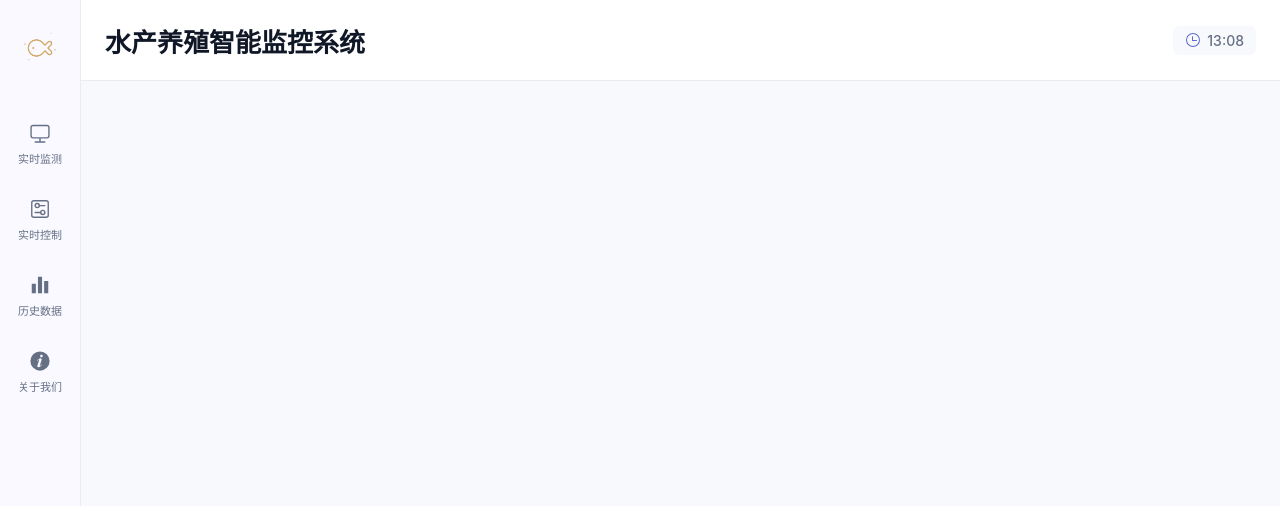
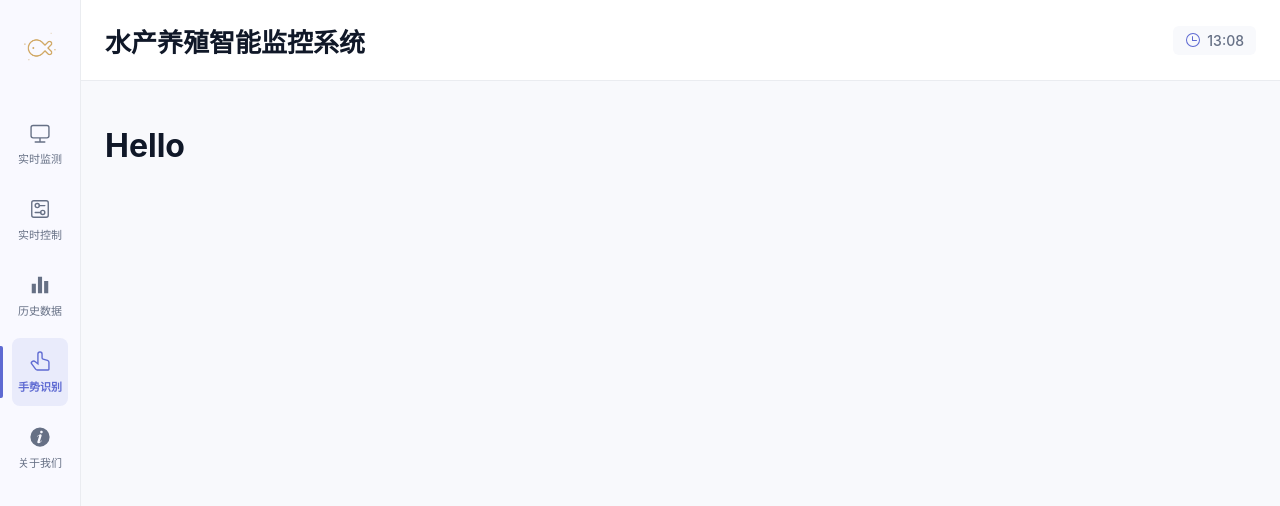
Before and after one commit to Rain-kl/fishpond-Iot, a Vue app in the folder fishpond-frontend/: page /gesture in a window 1280 px wide. Shown: the top 506 px of the page. Built offline with nearby package versions, Linux system fonts and the light colour scheme.

Commit message:
新界面

```diff
--- a/fishpond-frontend/src/components/SideMenu.vue
+++ b/fishpond-frontend/src/components/SideMenu.vue
@@ -22,7 +22,7 @@
 
 <script setup>
 import { ref } from 'vue'
-import { Monitor, SetUp, InfoFilled,Histogram } from '@element-plus/icons-vue'
+import { Monitor, SetUp, InfoFilled,Histogram,Pointer } from '@element-plus/icons-vue'
 import fishLogo from '../assets/logo.png'
 
 const menuItems = ref([
@@ -40,6 +40,11 @@ const menuItems = ref([
     title: '历史数据',
     path: '/history',
     icon: Histogram
+  },
+  {
+    title: '手势识别',
+    path: '/gesture',
+    icon: Pointer
   },
   {
     title: '关于我们',
--- a/fishpond-frontend/src/router/index.js
+++ b/fishpond-frontend/src/router/index.js
@@ -1,8 +1,9 @@
-import { createRouter, createWebHistory } from 'vue-router'
+import {createRouter, createWebHistory} from 'vue-router'
 import RealTimeControl from '../views/RealTimeControl.vue'
 import RealTimeMonitor from '../views/RealTimeMonitor.vue'
 import HistoryData from '../views/HistoryData.vue'
 import AboutUs from '../views/AboutUs.vue'
+import GestureRecognize from "../views/GestureRecognize.vue";
 
 const routes = [
     {
@@ -28,6 +29,11 @@ const routes = [
         path: '/history',
         name: 'HistoryData',
         component: HistoryData
+    },
+    {
+        path: '/gesture',
+        name: 'GestureRecognize',
+        component: GestureRecognize
     }
 ]
 
--- /dev/null
+++ b/fishpond-frontend/src/views/GestureRecognize.vue
@@ -0,0 +1,11 @@
+<script setup>
+
+</script>
+
+<template>
+<h1>Hello</h1>
+</template>
+
+<style scoped>
+
+</style>
```
